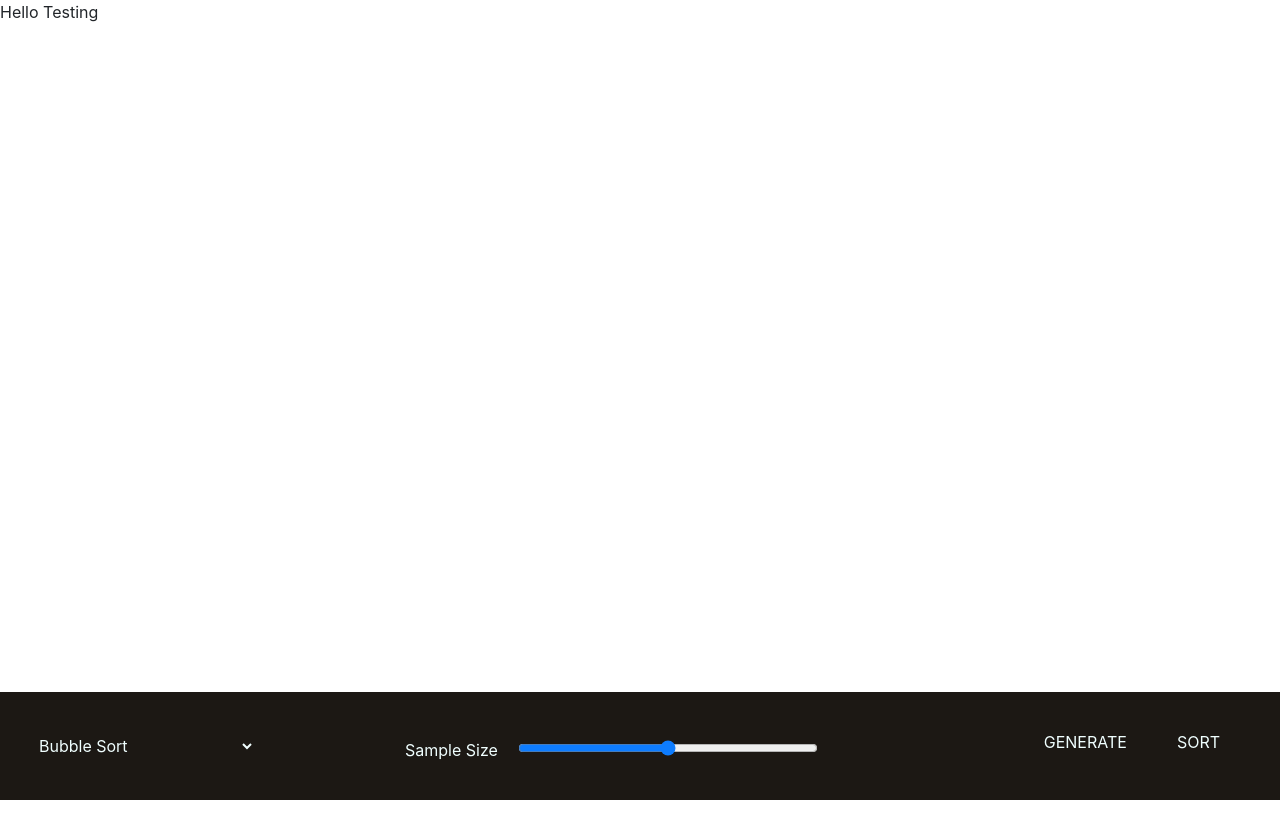
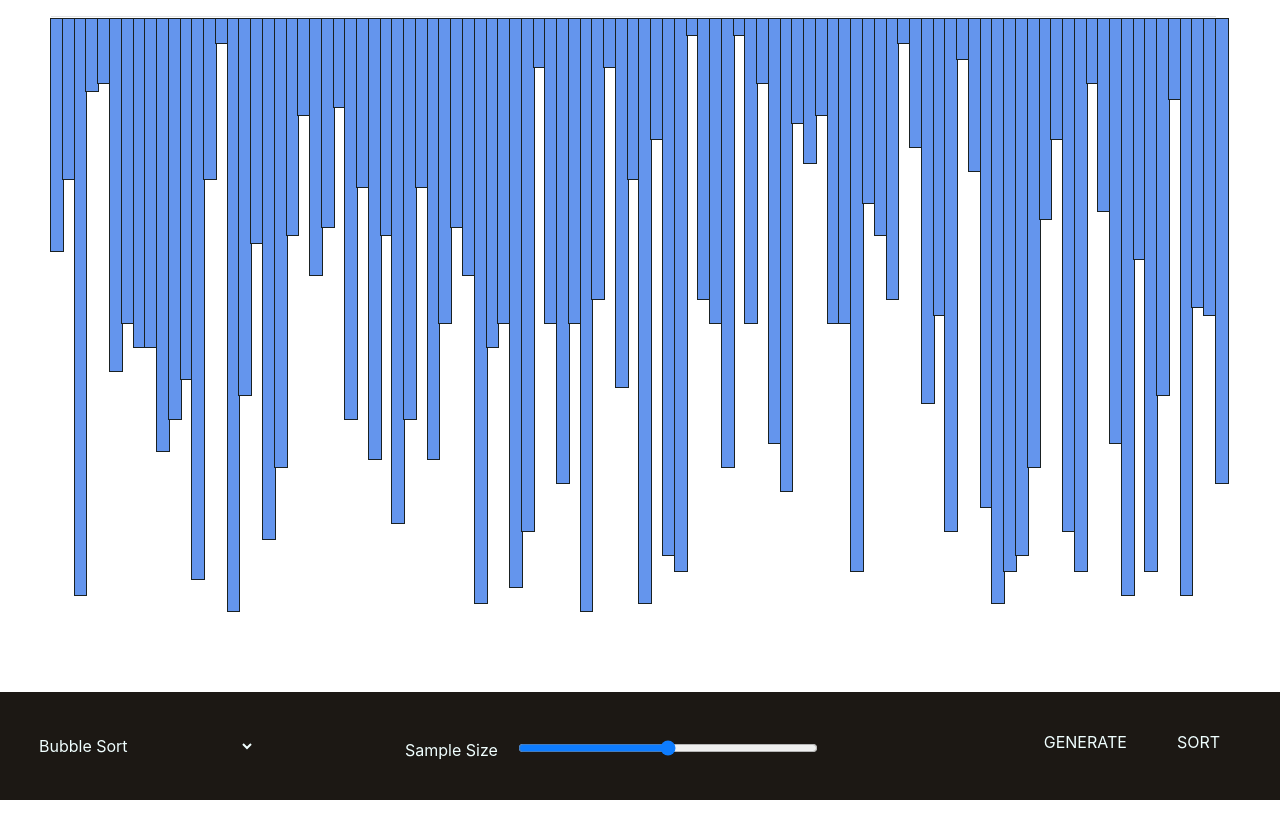
Before and after one commit to woodsman1/Sorting-Visualizer, a React app: page / in a window 1280 px wide. Built offline with nearby package versions, Linux system fonts and the light colour scheme.

Commit message:
created vertical bars

```diff
--- a/src/components/feature/Sorting.js
+++ b/src/components/feature/Sorting.js
@@ -1,18 +1,48 @@
-import React, { useState } from 'react'
+import React, { useEffect, useState } from 'react'
 import ControlBar from './comp/ControlBar';
+import VisualArea from './comp/VisualArea';
 
 const Sorting = () => {
 
     const [No_sample, setSample] = useState(100);
     const [Algo, setAlgo] = useState(0);
+    const [sampleWidth, setSampleWidth] = useState(92/100);
+    const [list_sample, setSampleList] = useState([]);
 
+    // use useEffect to generate samples
+
+    useEffect(() => {
+        onGenerate();
+    }, [No_sample]);
+
+
+    const onGenerate = () => {
+        const fixed_height = 75; // in vh
+        const fixed_wieght = 92; // in percentage
+
+        setSampleWidth(100/No_sample);
+
+        const temp_sample_list = [];
+
+        for(let i=0; i<No_sample; i++){
+            temp_sample_list.push(getRandomInteger(0, fixed_height));
+        }
+        setSampleList(temp_sample_list);
+    }
+
+
+    const getRandomInteger = (min, max) => {
+        return Math.floor(Math.random() * (max - min)) + min;
+    }
 
     return (
         <>
-            Hello Testing
-
-            <div className="graph-area"></div>
-            <ControlBar No_sample={No_sample} Algo={Algo} setAlgo={setAlgo} setSample={setSample}/>
+            <VisualArea No_sample={No_sample} list_sample={list_sample} sampleWidth={sampleWidth}/>
+            <ControlBar
+                No_sample={No_sample}
+                Algo={Algo} setAlgo={setAlgo}
+                setSample={setSample}
+                onGenerate={onGenerate}/>
         </>
     )
 }
--- a/src/components/feature/comp/ControlBar.js
+++ b/src/components/feature/comp/ControlBar.js
@@ -1,6 +1,6 @@
 import React, { useState } from 'react'
 
-const ControlBar = ({No_sample, Algo, setAlgo, setSample}) => {
+const ControlBar = ({No_sample, Algo, setAlgo, setSample, onGenerate}) => {
 
     const sort_options =[
         "Bubble Sort",
@@ -21,7 +21,7 @@ const ControlBar = ({No_sample, Algo, setAlgo, setSample}) => {
         setCompSample(parseInt(e.target.value, 10));
     }
 
-    const onGenerate = () =>{
+    const setonGenerate = () =>{
         setSample(comp_sample);
     }
 
@@ -40,7 +40,7 @@ const ControlBar = ({No_sample, Algo, setAlgo, setSample}) => {
                 </div>
 
                 <div className="white-text  same-horizon sample-range">
-                    <label for="customRange2" className="form-label label-custom">Sample Size </label>
+                    <label htmlFor="customRange2" className="form-label label-custom">Sample Size </label>
                     <input
                         type="range"
                         className="form-range range-bar"
@@ -59,7 +59,7 @@ const ControlBar = ({No_sample, Algo, setAlgo, setSample}) => {
 
                 <div
                     className="white-text same-horizon sort-button"
-                    onClick={onGenerate}>
+                    onClick={setonGenerate}>
                     <p> GENERATE </p>
                 </div>
 
--- a/src/components/feature/comp/VisualArea.js
+++ b/src/components/feature/comp/VisualArea.js
@@ -1,9 +1,22 @@
 import React from 'react'
+import VerticalBars from './comp/VerticalBars'
 
-const VisualArea = () => {
+const VisualArea = ({No_sample, list_sample, sampleWidth}) => {
+
     return (
         <>
+            <div className="graph-area">
+                <hr className="hr-styling"/>
+                <div className="visualizing-area">
+                    {
+                        list_sample.map((height, index) => (
+                            <VerticalBars key={"" + index} height={height} sampleWidth={sampleWidth} />
+                        ))
 
+                    }
+                </div>
+
+            </div>
         </>
     )
 }
--- /dev/null
+++ b/src/components/feature/comp/comp/VerticalBars.js
@@ -0,0 +1,20 @@
+import React from 'react'
+
+const VerticalBars = ({height, sampleWidth}) => {
+
+    const coustom_style = {
+        height : ""+ height+"vh",
+        width :""+sampleWidth + "%",
+        backgroundColor:"#6495ED",
+    }
+
+
+    return (
+        <>
+            <div className="vertical-bars" style={coustom_style}>
+            </div>
+        </>
+    )
+}
+
+export default VerticalBars
--- a/src/index.css
+++ b/src/index.css
@@ -18,7 +18,7 @@
 }
 
 .graph-area{
-    height: 85vh;
+    height: 86.2vh;
 }
 
 .open-up{
@@ -68,3 +68,24 @@
     cursor: pointer;
     color: green !important;
 }
+
+
+.visualizing-area{
+    position: -webkit-sticky;
+    position: sticky;
+    margin-left: 4%;
+    margin-right: 4%;
+    height: 75vh;
+}
+
+.hr-styling{
+    margin-left: 4%;
+    margin-right: 5%;
+    margin-bottom: 1px;
+    margin-bottom: 2px;
+}
+
+.vertical-bars{
+    float: left;
+    outline: 0.5px solid rgb(26, 33, 34);
+}
```
